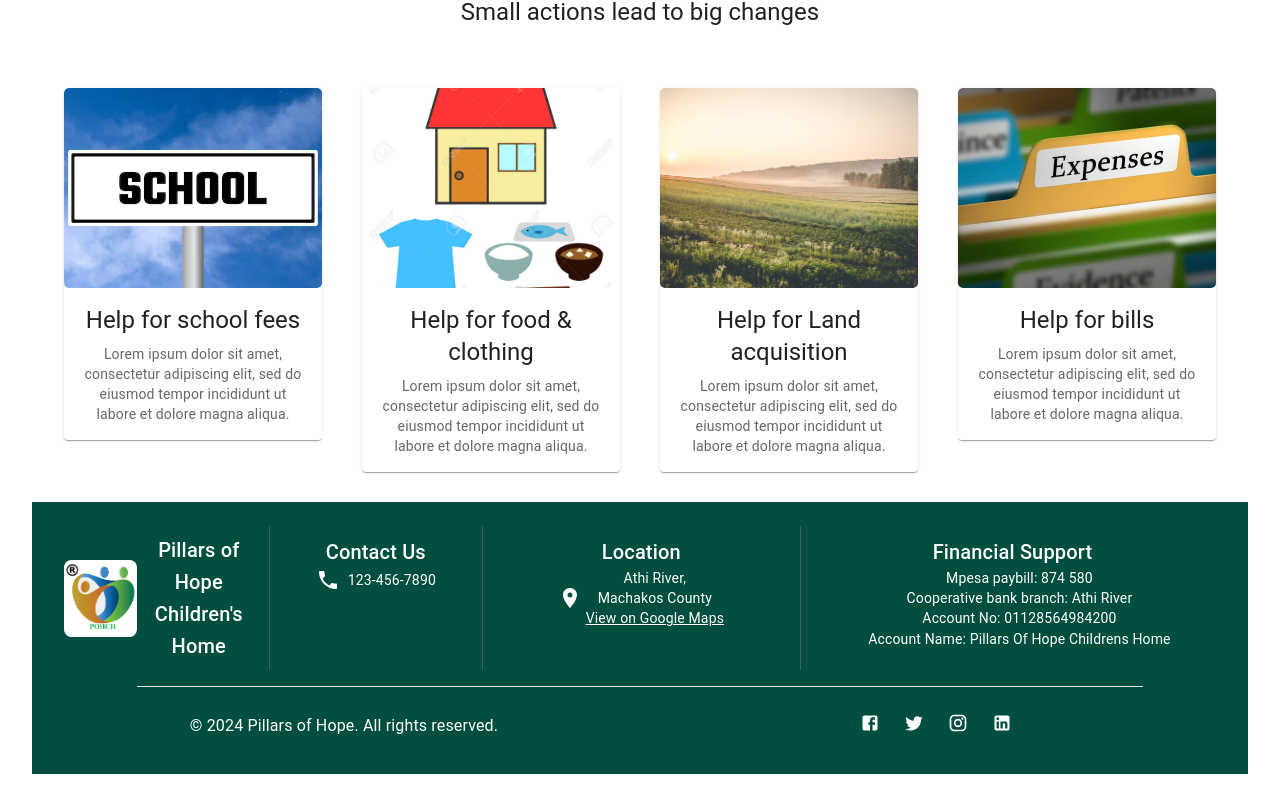
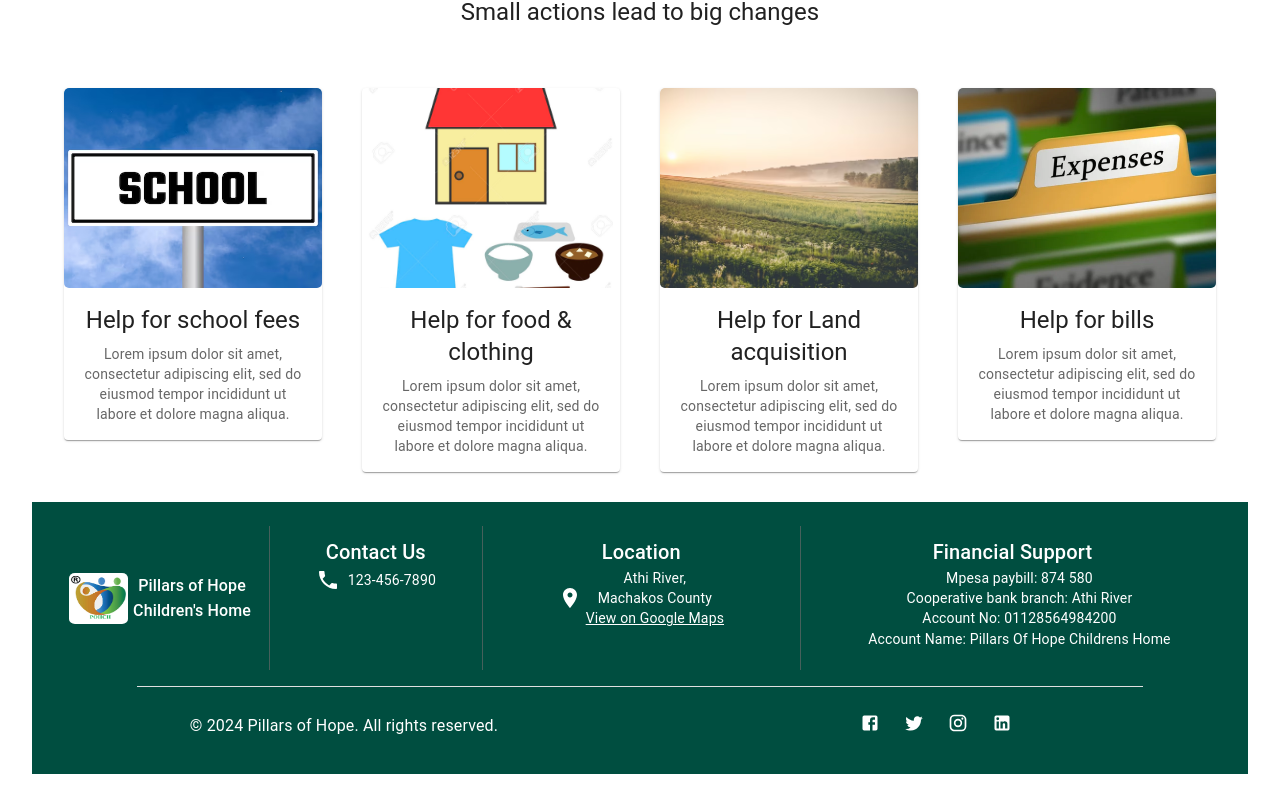
Before and after one commit to Tendwa-T/pillars-of-hope, a React (Vite) app in the folder client/: page / in a window 1280 px wide. Shown: the part 1722-2528 px from the top of the page. Built offline with nearby package versions, Linux system fonts and the light colour scheme; no server answers.

Commit message:
chore: change text font

```diff
--- a/client/src/components/footer.jsx
+++ b/client/src/components/footer.jsx
@@ -9,7 +9,6 @@ export default function Footer() {
   const currentYear = new Date().getFullYear();
   const theme = useTheme();
   const isSmallScreen = useMediaQuery(theme.breakpoints.down("sm"));
-  const isExtraSmallScreen = useMediaQuery(theme.breakpoints.down("xs"));
   return (
     <Box
       sx={{
@@ -50,12 +49,12 @@ export default function Footer() {
               src="assets/logo.png"
               alt="Logo"
               style={{
-                width: "40%",
-                height: !isSmallScreen
-                  ? "60%"
+                width: "30%",
+                height: isSmallScreen
+                  ? "80%"
                   : "@media (max-width: 900px)"
-                  ? "50%"
-                  : "80%",
+                  ? "40%"
+                  : "40%",
                 borderRadius: "10%",
               }}
             />
@@ -64,8 +63,8 @@ export default function Footer() {
               sx={{
                 color: "#fff",
                 padding: "0.3em",
-                "@media (max-width: 900px)": {
-                  fontSize: "0.8rem",
+                "@media (max-width: 1300px)": {
+                  fontSize: "1rem",
                 },
               }}
             >
```
